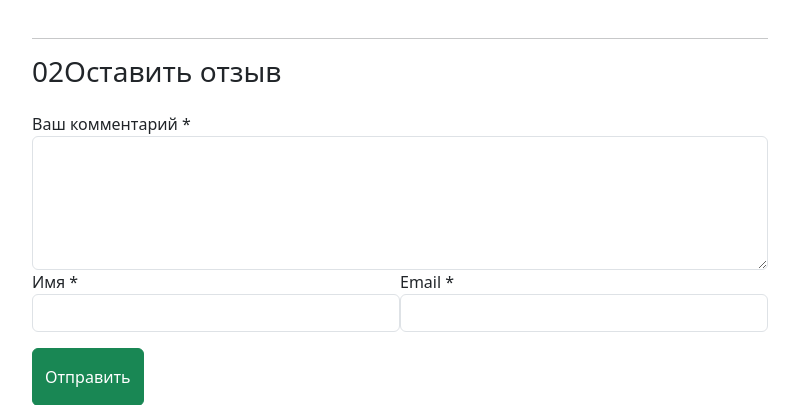
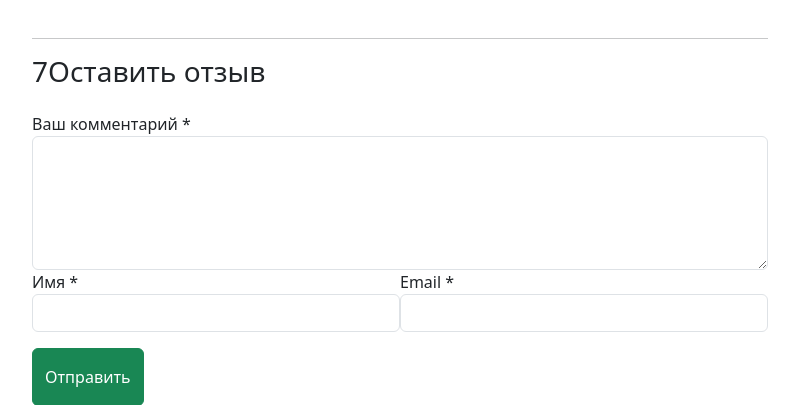
Before and after one commit to KeplerDE/CinemaEntwurf, a Django app: a page that uses kinos/templates/movies/movie_detail.html in a window 1280 px wide. Shown: the part 2450-2855 px from the top of the page, without its empty margins (430-1229 px from the left). Run offline with Django 4.2, Linux system fonts and the light colour scheme; data comes from the database, SQL or seed files in the repository; both versions use the stored data as it was after the commit; some libraries are stand-ins or nearby versions.

Commit message:
Bewertungen +

```diff
--- a/kinos/movies/models.py
+++ b/kinos/movies/models.py
@@ -1,5 +1,7 @@
 from django.db import models
 from datetime import date
+
+from django.urls import reverse
 
 class Category(models.Model):
     """Kategorien"""
@@ -78,6 +80,9 @@ class Movie(models.Model):
     def get_absolute_url(self):
         return reverse("movie_detail", kwargs={"slug": self.url})
 
+    def get_review(self):
+        return self.reviews_set.filter(parent__isnull=True)
+
     class Meta:
         verbose_name = "Film"
         verbose_name_plural = "Filme"
--- a/kinos/movies/views.py
+++ b/kinos/movies/views.py
@@ -23,10 +23,11 @@ class AddReview(View):
     """Bewertungen"""
     def post(self, request, pk):
         form = ReviewForm(request.POST)
+        movie = Movie.objects.get(id=pk)
         if form.is_valid():
+            form = form.save(commit=False)
             if request.POST.get("parent", None):
                 form.parent_id = int(request.POST.get("parent"))
-            form = form.save(commit=False)
-            form.movie_id = pk
+            form.movie = movie
             form.save()
-        return redirect("/")
+        return redirect(movie.get_absolute_url())
--- a/kinos/templates/movies/movie_detail.html
+++ b/kinos/templates/movies/movie_detail.html
@@ -1,4 +1,5 @@
 {% extends 'movies/base.html' %}
+{% load static %}
 {% block title %} {{ movie.title }} {% endblock title %}
 {% block container %}
     <div class="container py-md-3">
@@ -15,7 +16,7 @@
                 <img src="{{ movie.poster.url }}" class="img-fluid" alt="">
             </div>
             <div class="desc1-right col-md-6 pl-lg-4">
-                <h3 class="editContent" style="outline: none; cursor: inherit;">
+                <h3 class="editContent">
                     {{ movie.title }}
                 </h3>
                 <h5 class="editContent"></h5>
@@ -60,44 +61,37 @@
                     <li style="list-style: none">
                         <a href="#"><b>Рейтинг:</b>
                             <span class="fa fa-star" aria-hidden="true"
-                                  style="outline: none; cursor: inherit;"></span>
+                            ></span>
                             <span class="fa fa-star" aria-hidden="true"
-                                  style="outline: none; cursor: inherit;"></span>
+                            ></span>
                             <span class="fa fa-star" aria-hidden="true"
-                                  style="outline: none; cursor: inherit;"></span>
+                            ></span>
                             <span class="fa fa-star" aria-hidden="true"
-                                  style="outline: none; cursor: inherit;"></span>
+                            ></span>
                             <span class="fa fa-star" aria-hidden="true"
-                                  style="outline: none; cursor: inherit;"></span>
+                            ></span>
                             <span class="editContent"
-                                  style="outline: none; cursor: inherit;">5.0</span>
+                            >5.0</span>
                         </a>
                     </li>
                     <div class="share-desc">
                         <div class="share">
-                            <h4 class="editContent"
-                                style="outline: none; cursor: inherit;">
+                            <h4 class="editContent">
                                 Share:</h4>
                             <ul class="w3layouts_social_list list-unstyled">
                                 <li>
-                                    <a href="#" class="w3pvt_facebook editContent"
-                                       style="outline: none; cursor: inherit;">
-                                                <span class="fa fa-facebook-f"
-                                                      style="outline: none; cursor: inherit;"></span>
+                                    <a href="#" class="w3pvt_facebook editContent">
+                                        <span class="fa fa-facebook-f"></span>
                                     </a>
                                 </li>
                                 <li>
-                                    <a href="#" class="w3pvt_twitter editContent"
-                                       style="outline: none; cursor: inherit;">
-                                                <span class="fa fa-twitter"
-                                                      style="outline: none; cursor: inherit;"></span>
+                                    <a href="#" class="w3pvt_twitter editContent">
+                                        <span class="fa fa-twitter"></span>
                                     </a>
                                 </li>
                                 <li>
-                                    <a href="#" class="w3pvt_dribble editContent"
-                                       style="outline: none; cursor: inherit;">
-                                                <span class="fa fa-dribbble"
-                                                      style="outline: none; cursor: inherit;"></span>
+                                    <a href="#" class="w3pvt_dribble editContent">
+                                        <span class="fa fa-dribbble"></span>
                                     </a>
                                 </li>
                             </ul>
@@ -117,17 +111,15 @@
                          alt="{{ image.description }}">
                 {% endfor %}
             </p>
-            <p class="editContent" style="outline: none; cursor: inherit;">
+            <p class="editContent">
                 {{ movie.description }}
             </p>
-            <p class="mt-3 italic-blue editContent"
-               style="outline: none; cursor: inherit;">
+            <p class="mt-3 italic-blue editContent">
                 <iframe width="560" height="315"
                         src="https://www.youtube.com/embed/A36LahZNUiE?controls=0"
                         frameborder="0" allow="accelerometer; autoplay;
-                                                                           encrypted-media; gyroscope; picture-in-picture"
+                        encrypted-media; gyroscope; picture-in-picture"
                         allowfullscreen>
-
                 </iframe>
             </p>
         </div>
@@ -136,12 +128,13 @@
             <div class="single-form-left">
                 <!-- contact form grid -->
                 <div class="contact-single">
-                    <h3 class="editContent" style="outline: none; cursor: inherit;">
-                                    <span class="sub-tittle editContent"
-                                          style="outline: none; cursor: inherit;">02</span>Оставить
+                    <h3 class="editContent">
+                        <span class="sub-tittle editContent">{{ movie.reviews_set.count }}</span>Оставить
                         отзыв</h3>
-                    <form action="{% url 'add_review' movie.id %}" method="post" class="mt-4">
+                    <form action="{% url 'add_review' movie.id %}" method="post" class="mt-4"
+                          id="formReview">
                         {% csrf_token %}
+                        <input type="hidden" name="parent" id="contactparent" value="">
                         <div class="form-group editContent">
                             <label for="contactcomment" class="editContent">
                                 Ваш комментарий *
@@ -174,9 +167,9 @@
                 <!--  //contact form grid ends here -->
             </div>
         </div>
-        {% for review in movie.reviews_set.all %}
+        {% for review in movie.get_review %}
             <div class="media py-5">
-                <img src="bundles/images/te2.jpg" class="mr-3 img-fluid" alt="image">
+                <img src="{% static 'images/te2.jpg' %}" class="mr-3 img-fluid" alt="image">
                 <div class="media-body mt-4">
                     <h5 class="mt-0 editContent">
                         {{ review.name }}
@@ -184,25 +177,29 @@
                     <p class="mt-2 editContent">
                         {{ review.text }}
                     </p>
-                    {#                    <div class="media mt-5 editContent"#}
-                    {#                         style="outline: none; cursor: inherit;">#}
-                    {#                        <a class="pr-3" href="#">#}
-                    {#                            <img src="bundles/images/te1.jpg" class="img-fluid " alt="image">#}
-                    {#                        </a>#}
-                    {#                        <div class="media-body">#}
-                    {#                            <h5 class="mt-0 editContent"#}
-                    {#                                style="outline: none; cursor: inherit;">Leia Organa</h5>#}
-                    {#                            <p class="mt-2 editContent"#}
-                    {#                               style="outline: none; cursor: inherit;"> Cras sit amet#}
-                    {#                                nibh libero, in gravida nulla. Nulla vel metus#}
-                    {#                                scelerisque ante sollicitudin. Cras purus odio,#}
-                    {#                                vestibulum in vulputate at, tempus viverra turpis. Fusce#}
-                    {#                                condimentum nunc ac nisi vulputate fringilla..</p>#}
-                    {#                        </div>#}
-                    {#                    </div>#}
+                    <a href="#formReview"
+                       onclick="addReview('{{ review.name }}', '{{ review.id }}')">Ответить</a>
+                    {% for rew in review.reviews_set.all %}
+                        <div class="media mt-5 editContent">
+                            <a class="pr-3" href="#">
+                                <img src="{% static 'images/te2.jpg' %}" class="img-fluid "
+                                     alt="image">
+                            </a>
+                            <div class="media-body">
+                                <h5 class="mt-0 editContent">{{ rew.name }}</h5>
+                                <p class="mt-2 editContent">{{ rew.text }}</p>
+                            </div>
+                        </div>
+                    {% endfor %}
                 </div>
             </div>
         {% endfor %}
     </div>
     </div>
+    <script>
+        function addReview(name, id) {
+            document.getElementById("contactparent").value = id;
+            document.getElementById("contactcomment").innerText = `${name}, `
+        }
+    </script>
 {% endblock movie %}
```
Also changed, not shown: kinos/db.sqlite3.
